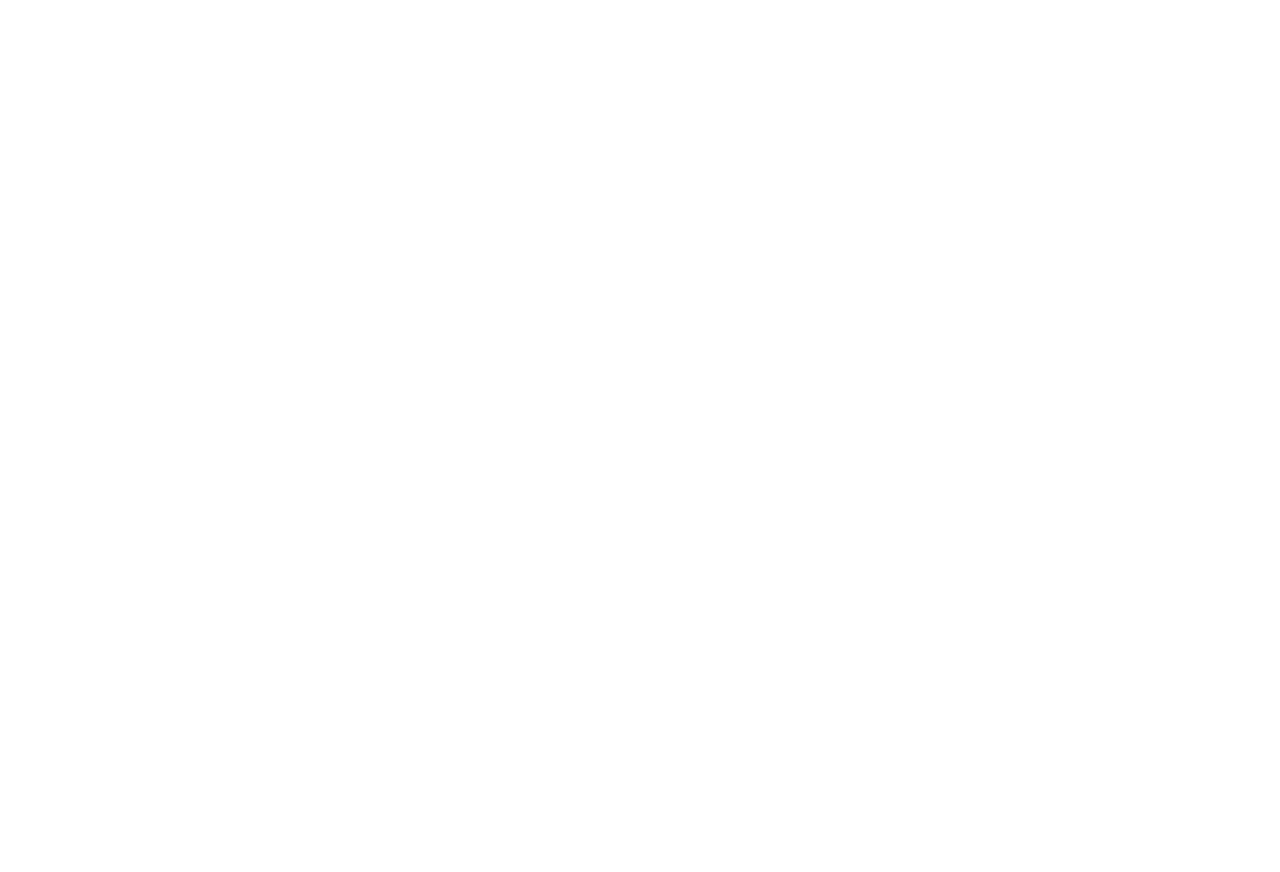
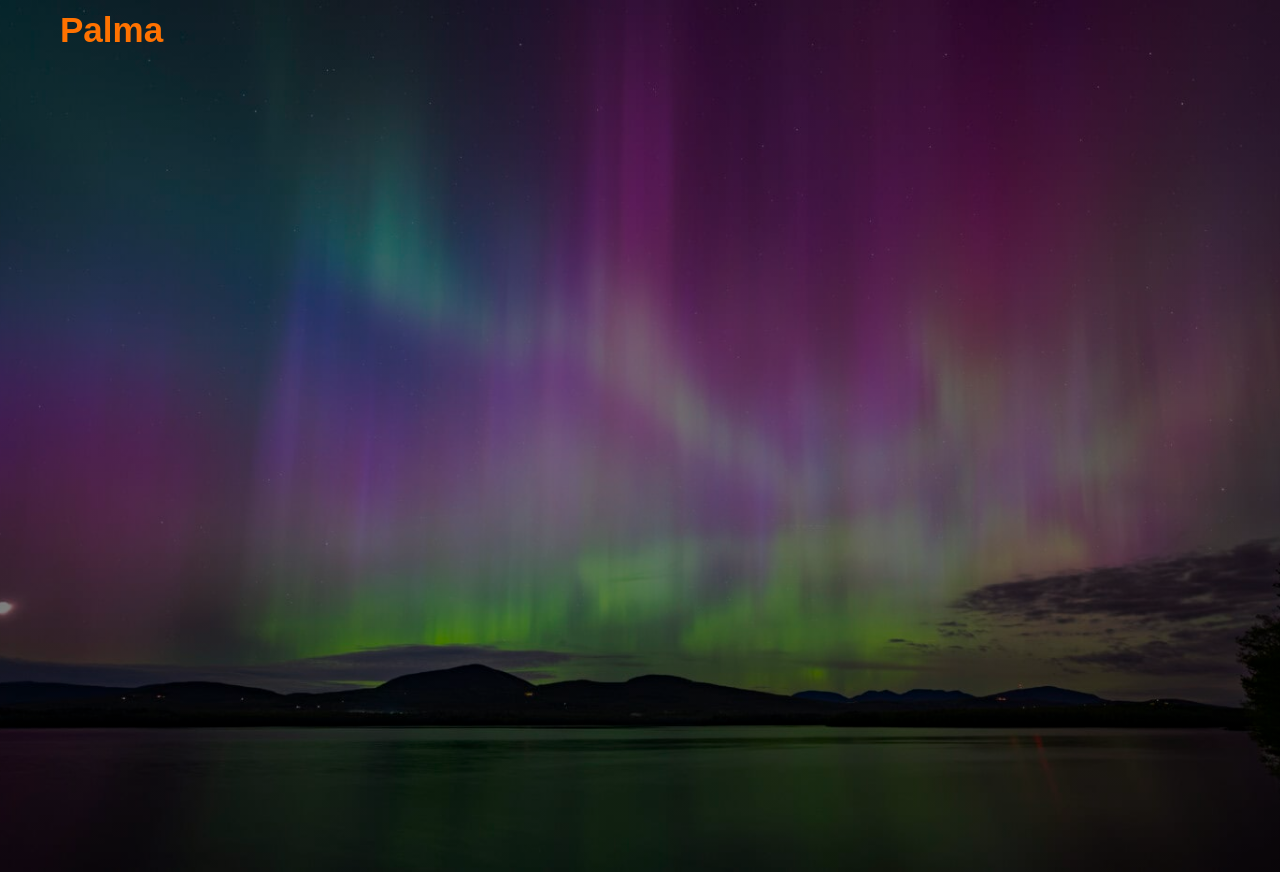
Before and after one commit to KyleSalvator/ProjectWebsite-Deployed-, a plain HTML site: page Index.html in a window 1280 px wide. Before the commit the page ends 800 px from the top, so only its background shows below. Drawn offline with Linux system fonts and the light colour scheme.

Commit message:
background

```diff
--- a/Index.html
+++ b/Index.html
@@ -1,10 +1,17 @@
 <!DOCTYPE html>
 <html>
 <head>
-    <meta charset="UTF-8" />
+
+    <link rel="stylesheet" href="style.css">
     <title>Webpage Design Palma</title>
 </head>
 <body>
-
+    <div class="main">
+        <div class="navbar">
+            <div class="icon">
+                <h2 class="logo">Palma</h2>
+            </div>
+        </div>
+    </div>
 </body>
 </html>
--- /dev/null
+++ b/style.css
@@ -0,0 +1,31 @@
+*{
+    margin:0;
+    padding: 0;
+}
+
+.main{
+    width: 100;
+    background: linear-gradient(to top, rgba(0,0,0,0.5)50%,rgba(0,0,0,0.5)50%), url(background1.jpg);
+    background-position: center;
+    background-size: cover;
+    height: 109vh;
+}
+
+.navbar{
+    width: 1200px;
+    height: 75;
+    margin: auto;
+}
+.icon {
+    width: 200px;
+    float: left;
+    height: 70px;
+}
+.logo{
+    color: #ff7200;
+    font-size: 35px;
+    font-family: Arial;
+    padding-left: 20px;
+    float: left;
+    padding-top: 10px;
+}
```
Also changed, not shown: 1.jpg (added), background1.jpg (added), 1 other file.
